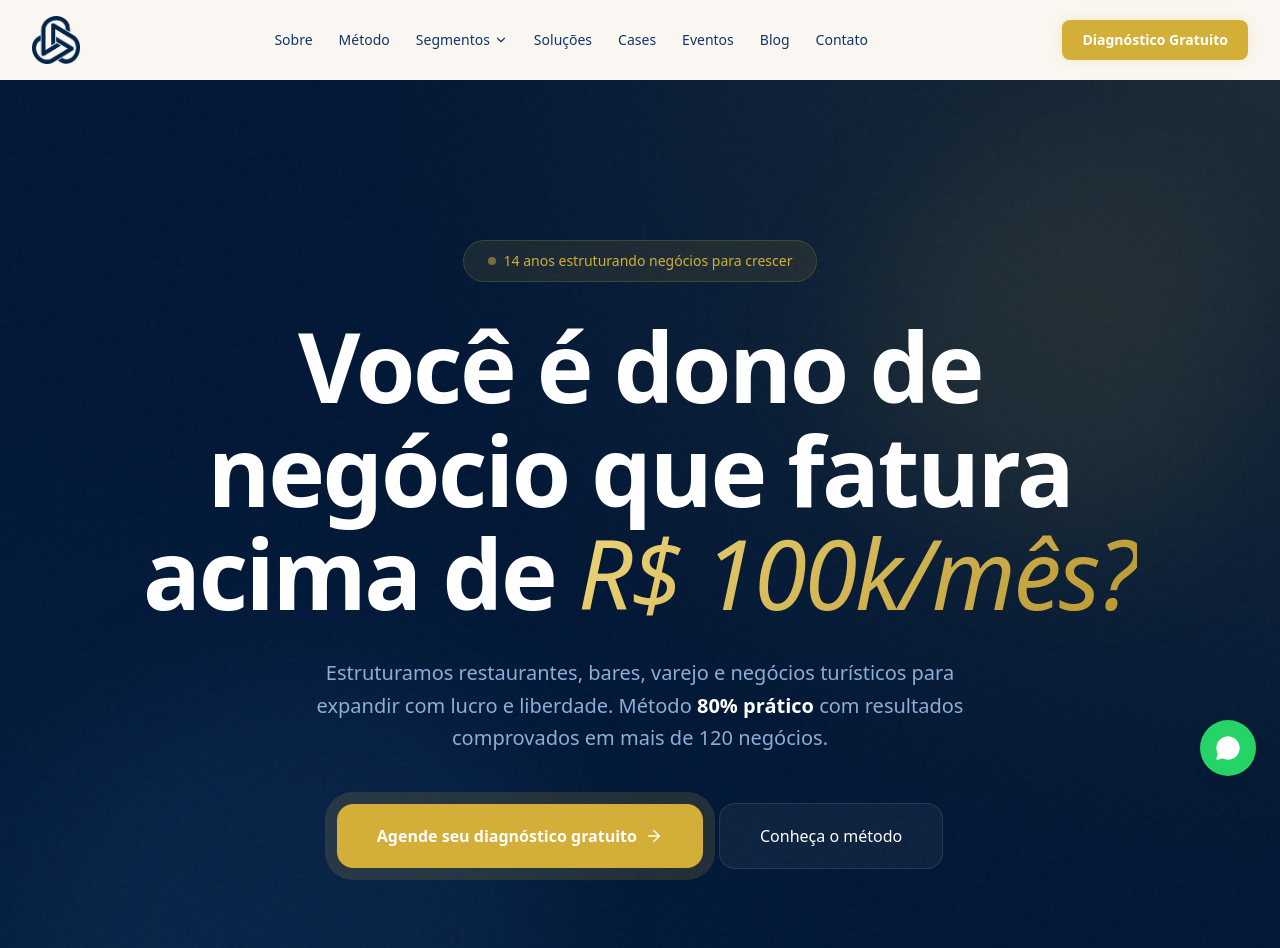
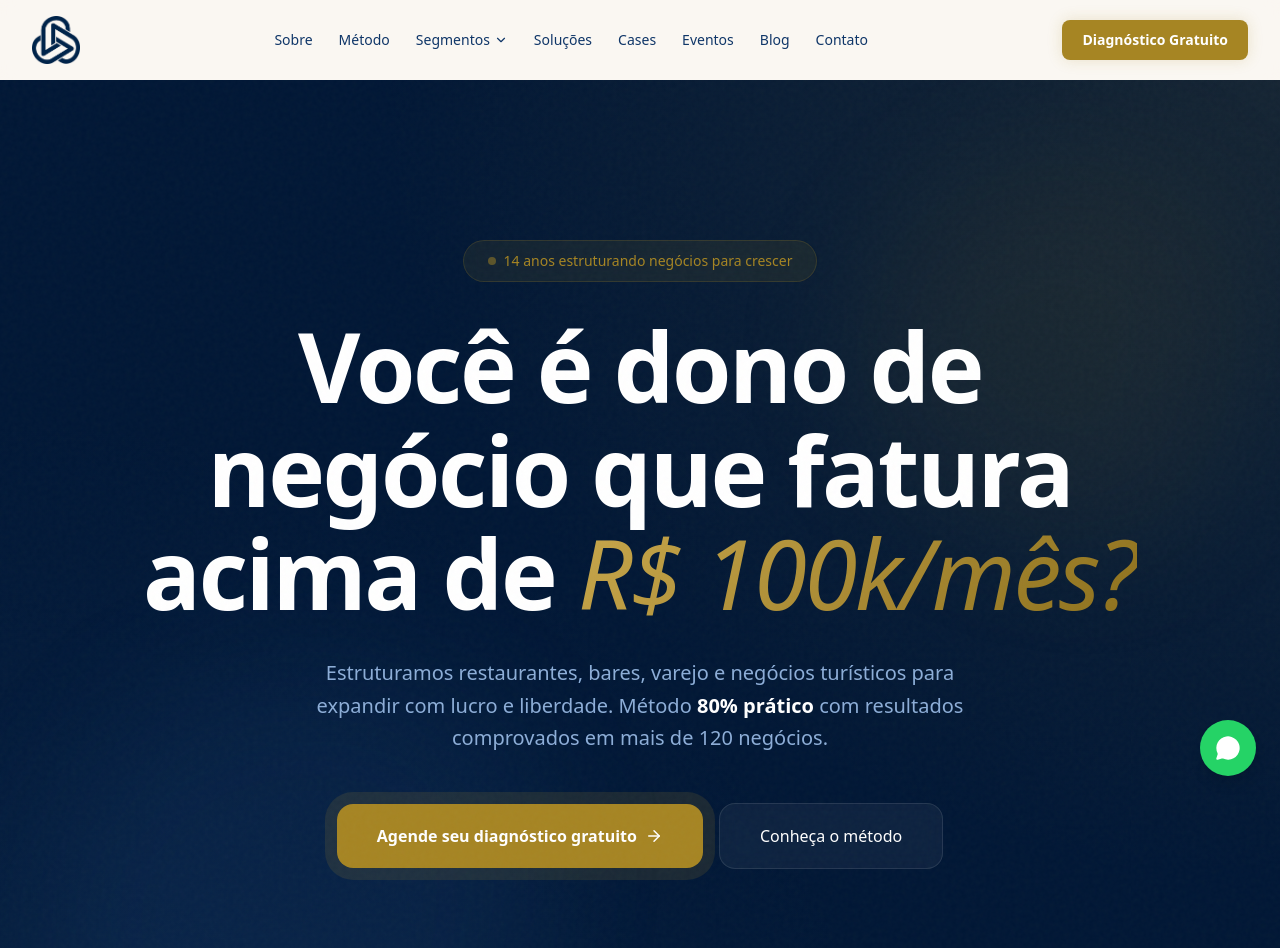
Before and after one commit to IJAConsultoria/site-ija, a Next.js app: page / in a window 1280 px wide. Shown: the top 948 px of the page. Built offline with nearby package versions, Linux system fonts and the light colour scheme.

Commit message:
fix: escurecer tom dourado conforme pedido do cliente
Gold palette mais escura e sofisticada:
- gold-500: #d4af37 → #a68523
- Todos os rgba atualizados para o novo tom

Co-Authored-By: Claude Opus 4.6 <noreply@anthropic.com>

```diff
--- a/src/app/(public)/blog/page.tsx
+++ b/src/app/(public)/blog/page.tsx
@@ -69,7 +69,7 @@ export default function BlogPage() {
 
       {/* Hero */}
       <section className="relative overflow-hidden bg-navy-950 py-24 lg:py-32 noise-overlay">
-        <div className="absolute inset-0 bg-[radial-gradient(ellipse_at_top_right,_rgba(212,175,55,0.12)_0%,_transparent_50%)]" />
+        <div className="absolute inset-0 bg-[radial-gradient(ellipse_at_top_right,_rgba(166,133,35,0.12)_0%,_transparent_50%)]" />
         <div className="relative mx-auto max-w-7xl px-4 sm:px-6 lg:px-8">
           <FadeInUp>
             <div className="mx-auto max-w-3xl text-center">
@@ -160,7 +160,7 @@ export default function BlogPage() {
                 <div className="card-hover group flex h-full flex-col rounded-3xl border border-navy-100/50 bg-cream/30 p-8 transition-all hover:bg-white hover:border-accent/20">
                   {/* Category placeholder photo area */}
                   <div className="mb-6 flex h-48 items-center justify-center rounded-2xl bg-navy-950 noise-overlay relative overflow-hidden">
-                    <div className="absolute inset-0 bg-[radial-gradient(ellipse_at_center,_rgba(212,175,55,0.1)_0%,_transparent_60%)]" />
+                    <div className="absolute inset-0 bg-[radial-gradient(ellipse_at_center,_rgba(166,133,35,0.1)_0%,_transparent_60%)]" />
                     <span className="relative text-4xl font-bold text-white/5 select-none">IJA</span>
                   </div>
                   <span className="inline-block w-fit rounded-full bg-accent/10 px-3 py-1 text-[10px] font-bold uppercase tracking-wider text-accent">
--- a/src/app/(public)/contato/page.tsx
+++ b/src/app/(public)/contato/page.tsx
@@ -52,7 +52,7 @@ export default function ContatoPage() {
     <>
       {/* Hero */}
       <section className="relative overflow-hidden bg-navy-950 py-24 lg:py-32 noise-overlay">
-        <div className="absolute inset-0 bg-[radial-gradient(ellipse_at_top_right,_rgba(212,175,55,0.12)_0%,_transparent_50%)]" />
+        <div className="absolute inset-0 bg-[radial-gradient(ellipse_at_top_right,_rgba(166,133,35,0.12)_0%,_transparent_50%)]" />
         <div className="relative mx-auto max-w-7xl px-4 sm:px-6 lg:px-8">
           <div className="mx-auto max-w-3xl text-center">
             <h1 className="text-4xl font-bold text-white sm:text-5xl lg:text-6xl">
--- a/src/app/(public)/diagnostico/page.tsx
+++ b/src/app/(public)/diagnostico/page.tsx
@@ -54,7 +54,7 @@ export default function DiagnosticoPage() {
     <>
       {/* Hero */}
       <section className="relative overflow-hidden bg-navy-950 py-24 lg:py-32 noise-overlay">
-        <div className="absolute inset-0 bg-[radial-gradient(ellipse_at_top_right,_rgba(212,175,55,0.12)_0%,_transparent_50%)]" />
+        <div className="absolute inset-0 bg-[radial-gradient(ellipse_at_top_right,_rgba(166,133,35,0.12)_0%,_transparent_50%)]" />
         <div className="relative mx-auto max-w-7xl px-4 sm:px-6 lg:px-8">
           <div className="mx-auto max-w-3xl text-center">
             <p className="mb-6 inline-flex items-center gap-2 rounded-full border border-accent/20 bg-accent/10 px-5 py-2 text-sm font-medium text-accent">
--- a/src/app/(public)/eventos/[slug]/page.tsx
+++ b/src/app/(public)/eventos/[slug]/page.tsx
@@ -76,7 +76,7 @@ export default async function EventoPage({ params }: Props) {
 
       {/* ===== HERO ===== */}
       <section className="relative overflow-hidden bg-navy-950 py-28 lg:py-40 noise-overlay">
-        <div className="absolute inset-0 bg-[radial-gradient(ellipse_at_top_right,_rgba(212,175,55,0.15)_0%,_transparent_50%)]" />
+        <div className="absolute inset-0 bg-[radial-gradient(ellipse_at_top_right,_rgba(166,133,35,0.15)_0%,_transparent_50%)]" />
         <AnimatedBlob className="absolute -top-40 -right-40 h-80 w-80 bg-accent/10" />
         <div className="relative mx-auto max-w-7xl px-4 sm:px-6 lg:px-8">
           <div className="grid items-center gap-12 lg:grid-cols-5">
@@ -362,7 +362,7 @@ export default async function EventoPage({ params }: Props) {
 
       {/* ===== CTA FINAL ===== */}
       <section className="relative overflow-hidden bg-navy-950 py-28 lg:py-36 noise-overlay">
-        <div className="absolute inset-0 bg-[radial-gradient(ellipse_at_center,_rgba(212,175,55,0.12)_0%,_transparent_50%)]" />
+        <div className="absolute inset-0 bg-[radial-gradient(ellipse_at_center,_rgba(166,133,35,0.12)_0%,_transparent_50%)]" />
         <AnimatedBlob className="absolute -top-20 -right-20 h-64 w-64 bg-accent/10" />
         <div className="relative mx-auto max-w-3xl text-center px-4">
           <FadeInUp>
--- a/src/app/(public)/eventos/page.tsx
+++ b/src/app/(public)/eventos/page.tsx
@@ -61,7 +61,7 @@ export default function EventosPage() {
 
       {/* ===== HERO ===== */}
       <section className="relative overflow-hidden bg-navy-950 py-28 lg:py-40 noise-overlay">
-        <div className="absolute inset-0 bg-[radial-gradient(ellipse_at_top_right,_rgba(212,175,55,0.15)_0%,_transparent_50%)]" />
+        <div className="absolute inset-0 bg-[radial-gradient(ellipse_at_top_right,_rgba(166,133,35,0.15)_0%,_transparent_50%)]" />
         <AnimatedBlob className="absolute -top-40 -right-40 h-80 w-80 bg-accent/10" />
         <div className="relative mx-auto max-w-7xl px-4 sm:px-6 lg:px-8">
           <FadeInUp>
@@ -275,7 +275,7 @@ export default function EventosPage() {
 
       {/* ===== CTA FINAL ===== */}
       <section className="relative overflow-hidden bg-navy-950 py-28 lg:py-36 noise-overlay">
-        <div className="absolute inset-0 bg-[radial-gradient(ellipse_at_center,_rgba(212,175,55,0.12)_0%,_transparent_50%)]" />
+        <div className="absolute inset-0 bg-[radial-gradient(ellipse_at_center,_rgba(166,133,35,0.12)_0%,_transparent_50%)]" />
         <AnimatedBlob className="absolute -bottom-20 -left-20 h-64 w-64 bg-accent/10" />
         <div className="relative mx-auto max-w-3xl text-center px-4">
           <FadeInUp>
--- a/src/app/(public)/page.tsx
+++ b/src/app/(public)/page.tsx
@@ -73,7 +73,7 @@ export default function Home() {
       <section className="relative overflow-hidden bg-navy-950 py-28 lg:py-40 noise-overlay">
         <AnimatedBlob className="top-20 right-10 h-96 w-96 bg-accent/8" />
         <AnimatedBlob className="bottom-10 left-10 h-[500px] w-[500px] bg-navy-500/10" />
-        <div className="absolute inset-0 bg-[radial-gradient(ellipse_at_top_right,_rgba(212,175,55,0.12)_0%,_transparent_50%)]" />
+        <div className="absolute inset-0 bg-[radial-gradient(ellipse_at_top_right,_rgba(166,133,35,0.12)_0%,_transparent_50%)]" />
         <div className="absolute inset-0 bg-[radial-gradient(ellipse_at_bottom_left,_rgba(53,104,168,0.12)_0%,_transparent_50%)]" />
 
         <div className="relative mx-auto max-w-7xl px-4 sm:px-6 lg:px-8">
@@ -328,7 +328,7 @@ export default function Home() {
 
       {/* ===== PROBLEMA ===== */}
       <section className="relative overflow-hidden bg-navy-950 py-24 lg:py-32 noise-overlay">
-        <div className="absolute inset-0 bg-[radial-gradient(ellipse_at_center,_rgba(212,175,55,0.06)_0%,_transparent_60%)]" />
+        <div className="absolute inset-0 bg-[radial-gradient(ellipse_at_center,_rgba(166,133,35,0.06)_0%,_transparent_60%)]" />
         <div className="relative mx-auto max-w-7xl px-4 sm:px-6 lg:px-8">
           <FadeInUp>
             <div className="mx-auto max-w-4xl text-center">
@@ -550,7 +550,7 @@ export default function Home() {
 
       {/* ===== NÚMEROS COM COUNTERS ===== */}
       <section className="relative overflow-hidden bg-navy-950 py-24 lg:py-32 noise-overlay">
-        <div className="absolute inset-0 bg-[radial-gradient(ellipse_at_top,_rgba(212,175,55,0.1)_0%,_transparent_50%)]" />
+        <div className="absolute inset-0 bg-[radial-gradient(ellipse_at_top,_rgba(166,133,35,0.1)_0%,_transparent_50%)]" />
         <div className="relative mx-auto max-w-7xl px-4 sm:px-6 lg:px-8">
           <FadeInUp>
             <div className="mx-auto max-w-3xl text-center">
@@ -636,7 +636,7 @@ export default function Home() {
                 >
                   {/* Header */}
                   <div className="relative bg-navy-950 p-8 lg:p-10 noise-overlay">
-                    <div className="absolute inset-0 bg-[radial-gradient(ellipse_at_top_right,_rgba(212,175,55,0.1)_0%,_transparent_50%)]" />
+                    <div className="absolute inset-0 bg-[radial-gradient(ellipse_at_top_right,_rgba(166,133,35,0.1)_0%,_transparent_50%)]" />
                     <div className="relative">
                       <span className="inline-block rounded-full bg-accent/10 px-4 py-1.5 text-xs font-semibold text-accent">
                         {cs.segment}
@@ -804,7 +804,7 @@ export default function Home() {
       {/* ===== CTA FINAL ===== */}
       <section className="relative overflow-hidden bg-navy-950 py-28 lg:py-36 noise-overlay">
         <AnimatedBlob className="top-1/2 left-1/2 -translate-x-1/2 -translate-y-1/2 h-[500px] w-[500px] bg-accent/5" />
-        <div className="absolute inset-0 bg-[radial-gradient(ellipse_at_bottom_left,_rgba(212,175,55,0.12)_0%,_transparent_50%)]" />
+        <div className="absolute inset-0 bg-[radial-gradient(ellipse_at_bottom_left,_rgba(166,133,35,0.12)_0%,_transparent_50%)]" />
         <div className="absolute inset-0 bg-[radial-gradient(ellipse_at_top_right,_rgba(53,104,168,0.08)_0%,_transparent_50%)]" />
 
         <div className="relative mx-auto max-w-7xl px-4 sm:px-6 lg:px-8">
--- a/src/app/(public)/segmentos/[slug]/page.tsx
+++ b/src/app/(public)/segmentos/[slug]/page.tsx
@@ -361,7 +361,7 @@ export default async function SegmentoPage({ params }: Props) {
 
       {/* ===== HERO ===== */}
       <section className="relative overflow-hidden bg-navy-950 py-28 lg:py-40 noise-overlay">
-        <div className="absolute inset-0 bg-[radial-gradient(ellipse_at_top_right,_rgba(212,175,55,0.15)_0%,_transparent_50%)]" />
+        <div className="absolute inset-0 bg-[radial-gradient(ellipse_at_top_right,_rgba(166,133,35,0.15)_0%,_transparent_50%)]" />
         <AnimatedBlob className="absolute -top-40 -right-40 h-80 w-80 bg-accent/10" />
         <AnimatedBlob className="absolute -bottom-40 -left-40 h-96 w-96 bg-navy-500/10" />
         <div className="relative mx-auto max-w-7xl px-4 sm:px-6 lg:px-8">
@@ -521,7 +521,7 @@ export default async function SegmentoPage({ params }: Props) {
 
       {/* ===== TRANSFORMAÇÃO: O QUE ENTREGAMOS ===== */}
       <section className="relative overflow-hidden bg-navy-950 py-24 lg:py-32 noise-overlay">
-        <div className="absolute inset-0 bg-[radial-gradient(ellipse_at_bottom_left,_rgba(212,175,55,0.1)_0%,_transparent_50%)]" />
+        <div className="absolute inset-0 bg-[radial-gradient(ellipse_at_bottom_left,_rgba(166,133,35,0.1)_0%,_transparent_50%)]" />
         <div className="relative mx-auto max-w-7xl px-4 sm:px-6 lg:px-8">
           <FadeInUp>
             <div className="mx-auto max-w-3xl text-center">
@@ -768,7 +768,7 @@ export default async function SegmentoPage({ params }: Props) {
 
       {/* ===== CTA FINAL ===== */}
       <section className="relative overflow-hidden bg-navy-950 py-28 lg:py-36 noise-overlay">
-        <div className="absolute inset-0 bg-[radial-gradient(ellipse_at_center,_rgba(212,175,55,0.12)_0%,_transparent_50%)]" />
+        <div className="absolute inset-0 bg-[radial-gradient(ellipse_at_center,_rgba(166,133,35,0.12)_0%,_transparent_50%)]" />
         <AnimatedBlob className="absolute -top-20 -right-20 h-64 w-64 bg-accent/10" />
         <AnimatedBlob className="absolute -bottom-20 -left-20 h-64 w-64 bg-navy-500/10" />
         <div className="relative mx-auto max-w-3xl text-center px-4">
--- a/src/app/globals.css
+++ b/src/app/globals.css
@@ -18,11 +18,11 @@
   --navy-800: #082548;
   --navy-900: #041a35;
   --navy-950: #011735;
-  --gold-300: #f0d77a;
-  --gold-400: #e5c44b;
-  --gold-500: #d4af37;
-  --gold-600: #b8962e;
-  --gold-700: #9a7b24;
+  --gold-300: #c9a84c;
+  --gold-400: #b8962e;
+  --gold-500: #a68523;
+  --gold-600: #8c6f1b;
+  --gold-700: #725a14;
 }
 
 @theme inline {
@@ -141,20 +141,20 @@ html {
 
 /* ===== GLOW EFFECTS ===== */
 .glow-gold {
-  box-shadow: 0 0 30px rgba(212, 175, 55, 0.3), 0 0 60px rgba(212, 175, 55, 0.1);
+  box-shadow: 0 0 30px rgba(166, 133, 35, 0.3), 0 0 60px rgba(166, 133, 35, 0.1);
 }
 
 .glow-gold-sm {
-  box-shadow: 0 0 15px rgba(212, 175, 55, 0.2);
+  box-shadow: 0 0 15px rgba(166, 133, 35, 0.2);
 }
 
 /* Legacy class names for compatibility */
 .glow-orange {
-  box-shadow: 0 0 30px rgba(212, 175, 55, 0.3), 0 0 60px rgba(212, 175, 55, 0.1);
+  box-shadow: 0 0 30px rgba(166, 133, 35, 0.3), 0 0 60px rgba(166, 133, 35, 0.1);
 }
 
 .glow-orange-sm {
-  box-shadow: 0 0 15px rgba(212, 175, 55, 0.2);
+  box-shadow: 0 0 15px rgba(166, 133, 35, 0.2);
 }
 
 /* ===== ICON GRADIENTS ===== */
@@ -182,7 +182,7 @@ html {
 }
 .card-hover:hover {
   transform: translateY(-6px);
-  box-shadow: 0 25px 50px rgba(1, 23, 53, 0.12), 0 0 0 1px rgba(212, 175, 55, 0.15);
+  box-shadow: 0 25px 50px rgba(1, 23, 53, 0.12), 0 0 0 1px rgba(166, 133, 35, 0.15);
 }
 
 .card-hover-subtle {
@@ -205,7 +205,7 @@ html {
   background: linear-gradient(
     90deg,
     transparent 0%,
-    rgba(212, 175, 55, 0.06) 50%,
+    rgba(166, 133, 35, 0.06) 50%,
     transparent 100%
   );
   transform: translateX(-100%);
@@ -335,7 +335,7 @@ html {
   content: "";
   position: absolute;
   inset: 0;
-  border: 1px solid rgba(212, 175, 55, 0.15);
+  border: 1px solid rgba(166, 133, 35, 0.15);
   border-radius: inherit;
   z-index: 1;
   pointer-events: none;
--- a/src/components/BlogArticleLayout.tsx
+++ b/src/components/BlogArticleLayout.tsx
@@ -223,7 +223,7 @@ export default function BlogArticleLayout({
 
                 {/* CTA Banner */}
                 <div className="overflow-hidden rounded-3xl bg-navy-950 p-6 noise-overlay relative">
-                  <div className="absolute inset-0 bg-[radial-gradient(ellipse_at_top_right,_rgba(212,175,55,0.15)_0%,_transparent_60%)]" />
+                  <div className="absolute inset-0 bg-[radial-gradient(ellipse_at_top_right,_rgba(166,133,35,0.15)_0%,_transparent_60%)]" />
                   <div className="relative">
                     <p className="text-xs font-bold uppercase tracking-wider text-accent">
                       Diagnóstico Gratuito
--- a/src/components/animations.tsx
+++ b/src/components/animations.tsx
@@ -434,9 +434,9 @@ export function PulseGlow({ children, className }: AnimatedProps) {
       className={className}
       animate={{
         boxShadow: [
-          "0 0 0 0 rgba(212, 175, 55, 0)",
-          "0 0 0 12px rgba(212, 175, 55, 0.15)",
-          "0 0 0 0 rgba(212, 175, 55, 0)",
+          "0 0 0 0 rgba(166, 133, 35, 0)",
+          "0 0 0 12px rgba(166, 133, 35, 0.15)",
+          "0 0 0 0 rgba(166, 133, 35, 0)",
         ],
       }}
       transition={{
```
